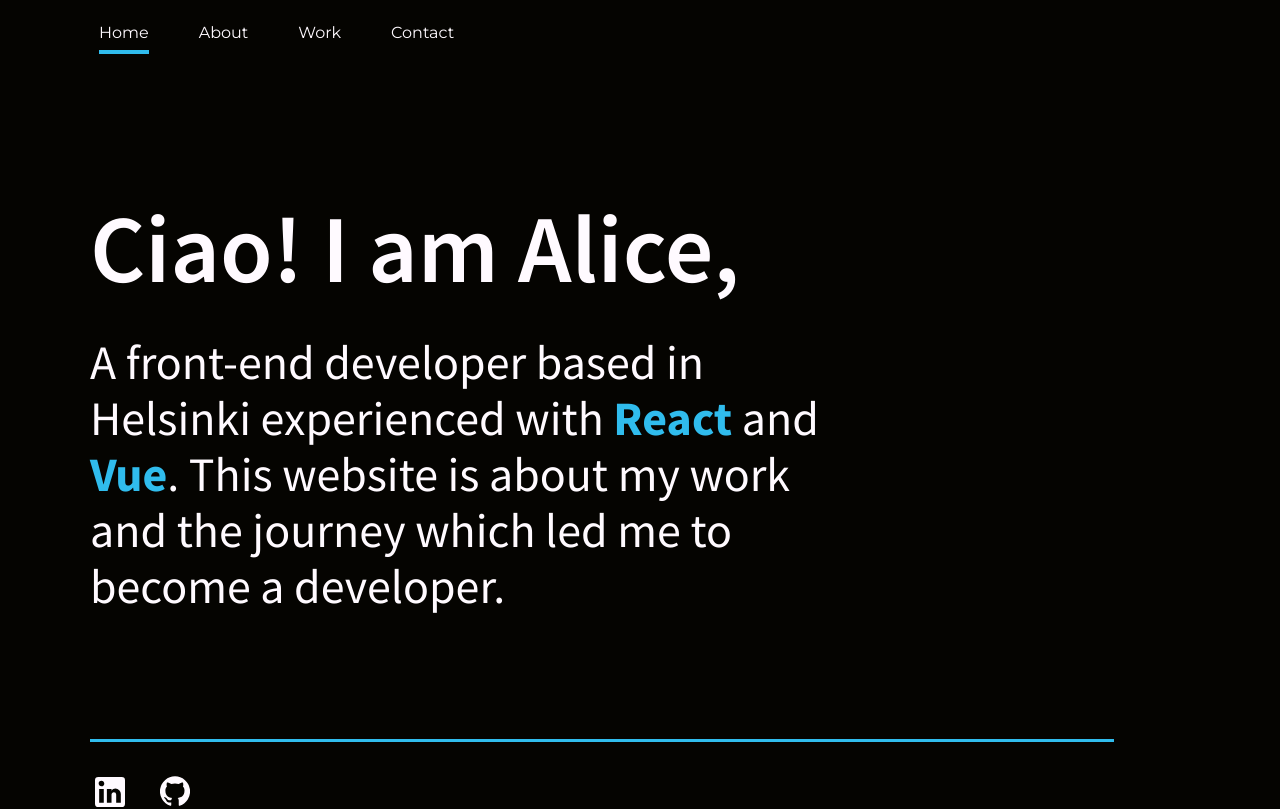
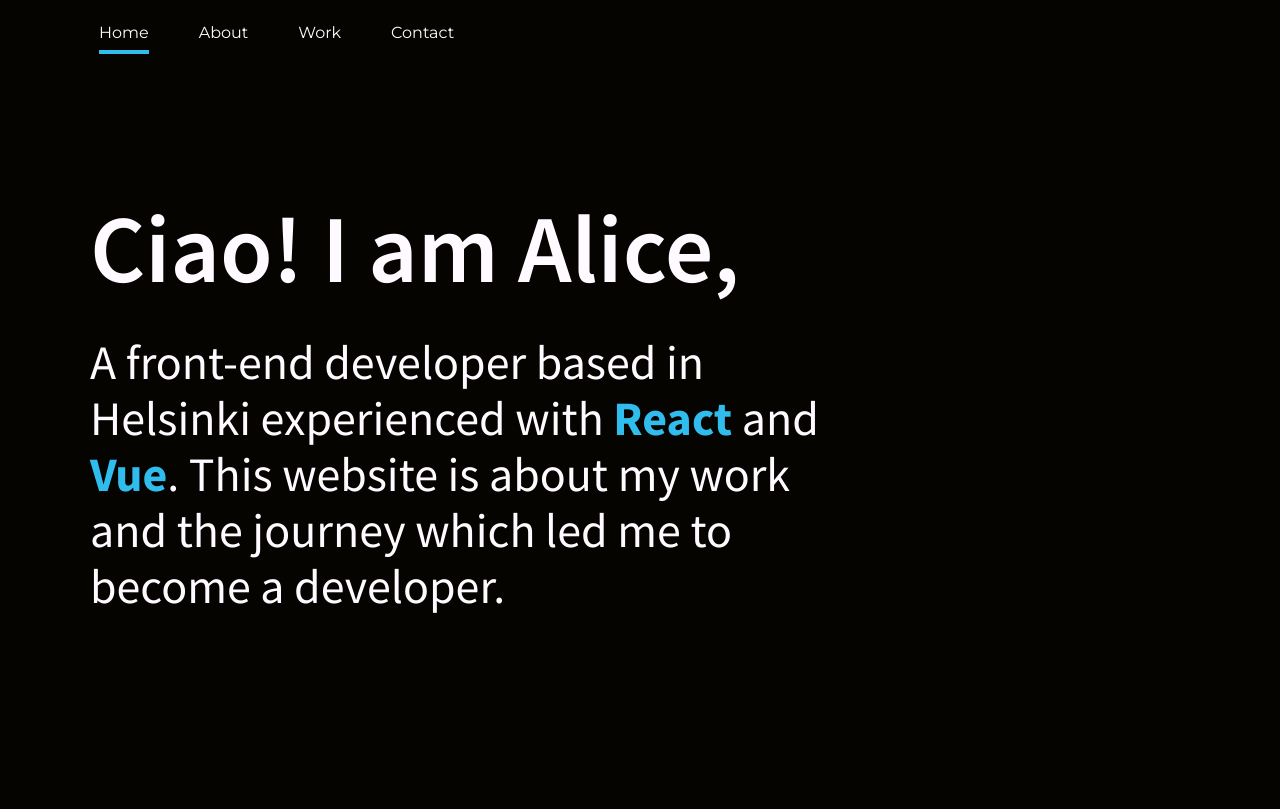
Before and after one commit to Alicino88/portfolio-website, a React (Create React App) app: page / in a window 1280 px wide. Shown: the top 809 px of the page. Built offline with nearby package versions, Linux system fonts and the light colour scheme.

Commit message:
Adjusted padding around text on Homepage

```diff
--- a/src/Home.js
+++ b/src/Home.js
@@ -21,13 +21,13 @@ const useStyles = makeStyles((theme) => ({
   },
   textContainer: {
     width: "65vw",
-    padding: "10% 0 10% 90px",
+    padding: "10% 0 20% 90px",
     [theme.breakpoints.down("sm")]: {
-      padding: "25% 0 10% 60px",
+      padding: "25% 0 40% 60px",
       width: "90vw",
     },
     [theme.breakpoints.down("xs")]: {
-      padding: "25% 0 10% 30px",
+      padding: "20% 0 30% 30px",
       width: "90vw",
     },
   },
@@ -46,7 +46,6 @@ const useStyles = makeStyles((theme) => ({
     height: "3px",
     marginLeft: "90px",
     marginRight: "90px",
-    marginTop: "80px",
     position: "absolute",
     bottom: "0",
     width: "80vw",
```
